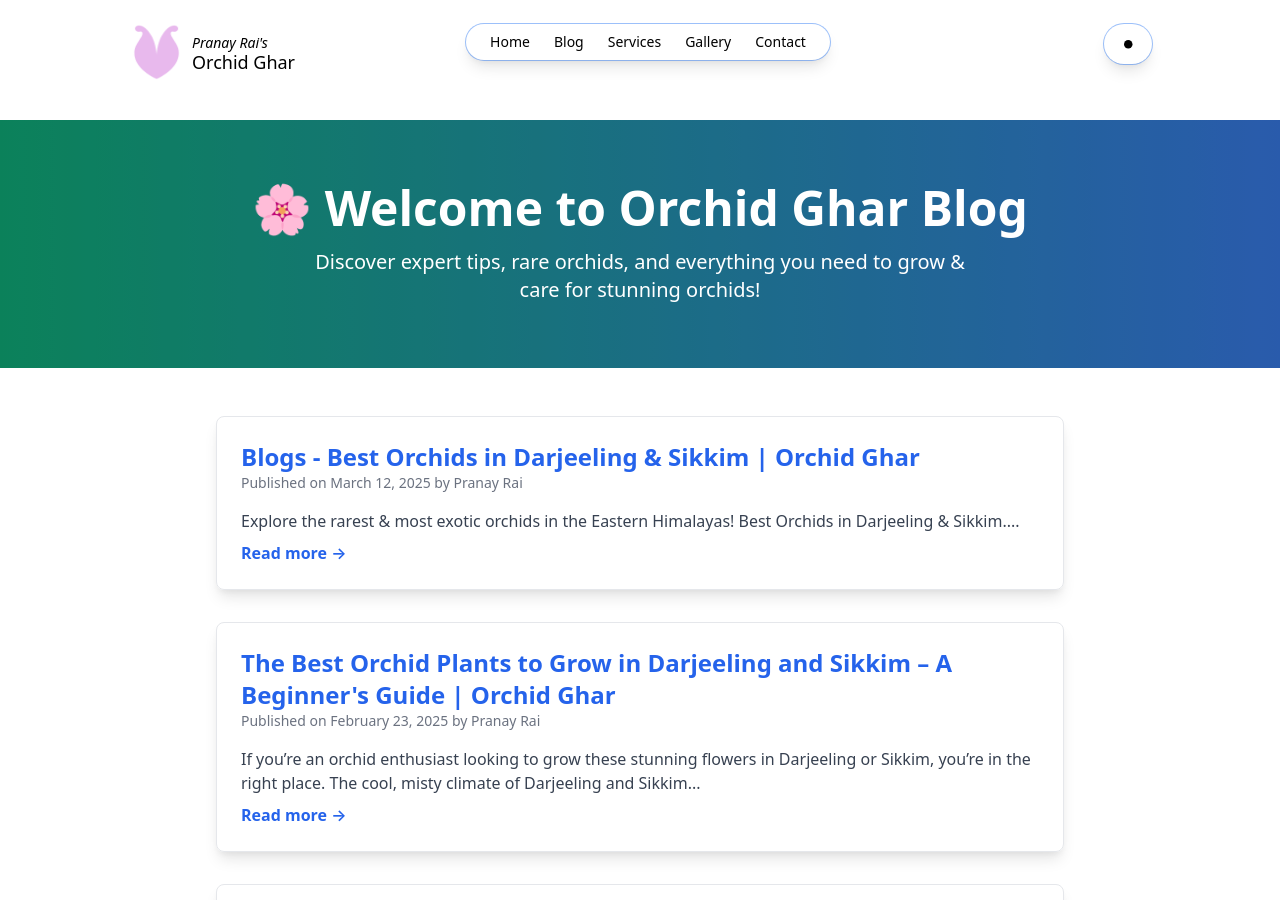
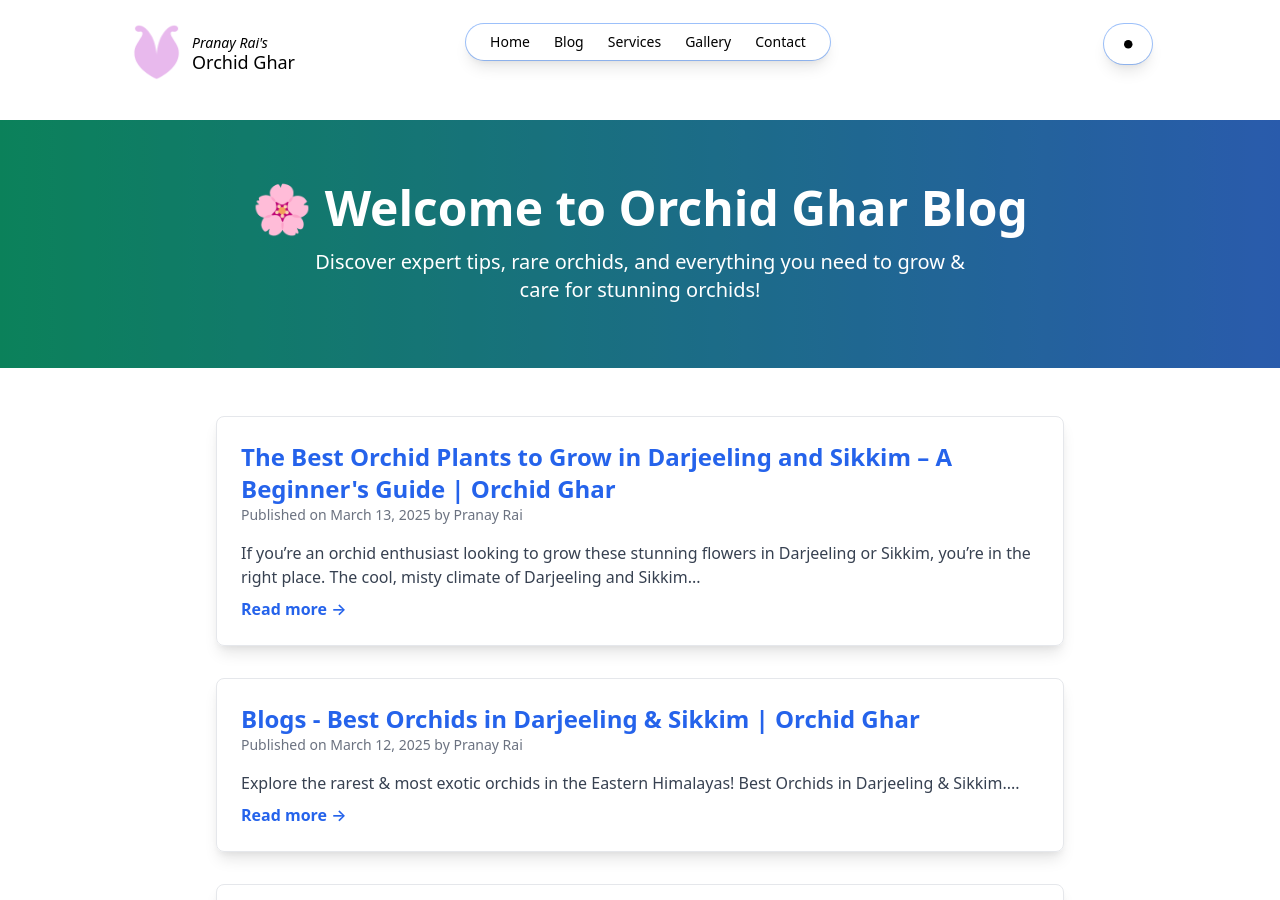
Before and after one commit to OrchidGhar/orchidghar.github.io, a Jekyll site: the page built from blog.html, in a window 1280 px wide and 900 px high. Built offline with Jekyll 4.4.1, drawn with Linux system fonts in a browser that asks for light colours; nearby versions of some CDN libraries.

Commit message:
blog updated

```diff
--- a/_posts/2025-02-23-the-best-orchid-plants-to-grow-in-darjeeling-and-sikkim.html
+++ b/_posts/2025-02-23-the-best-orchid-plants-to-grow-in-darjeeling-and-sikkim.html
@@ -3,7 +3,7 @@ layout: blogs
 title: "The Best Orchid Plants to Grow in Darjeeling and Sikkim – A Beginner's Guide | Orchid Ghar"
 description: "An informative guide for orchid enthusiasts in Darjeeling and Sikkim."
 keywords: "best orchid plants,grow in darjeeling,grow in sikkim,orchid care, orchid seller, flower seller, flower grower, orchids, orchid ghar, orchid varieties, orchid care, orchid garden"
-date: 2025-02-23
+date: 2025-03-13
 author: "Pranay Rai"
 image: "yelloworchid.webp"
 excerpt: "If you’re an orchid enthusiast looking to grow these stunning flowers in Darjeeling or Sikkim, you’re in the right place. The cool, misty climate of Darjeeling and Sikkim"
```
